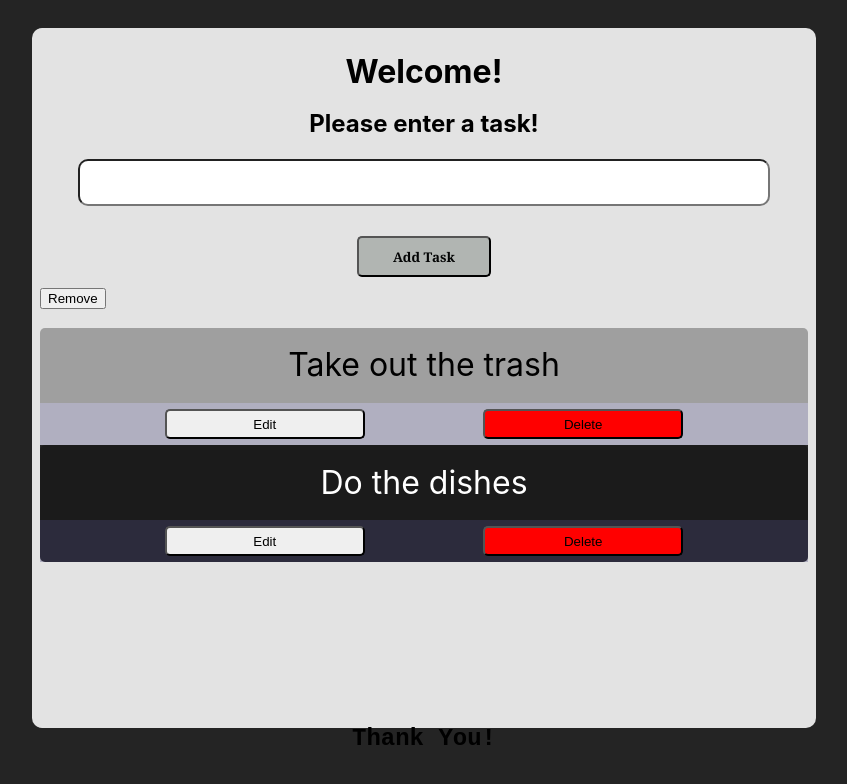
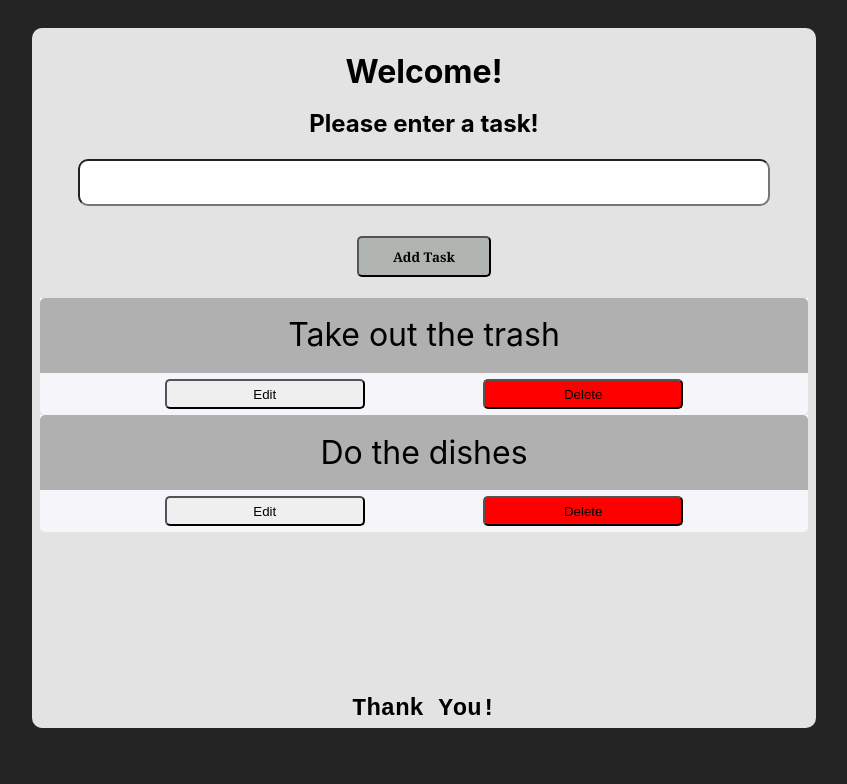
Before and after one commit to metalhead5209/react_Two-Doo, a React (Vite) app: page / in a window 1280 px wide. Shown: the top 784 px of the page, without its empty margins (216-1063 px from the left). Built offline with nearby package versions, Linux system fonts and the light colour scheme.

Commit message:
added delete method

```diff
--- a/src/App.css
+++ b/src/App.css
@@ -65,6 +65,7 @@ h2 {
 
 .todo-list-item {
   font-size: 2em;
+  background-color: rgb(252, 252, 252);
 }
 
 .todo-name-container {
@@ -78,11 +79,6 @@ h2 {
   border-top-right-radius: 5px;
 }
 
-.todo-list-item:nth-of-type(even) {
-  background-color: rgba(0, 0, 0, 0.829);
-  color: white;
-}
-
 .todo-list-item:nth-child(n+1) {
   border-bottom-left-radius: 5px;
   border-bottom-right-radius: 5px;
@@ -91,7 +87,7 @@ h2 {
 .todo-btn-group {
   padding: .2em;
   margin: 0;
-  background-color: rgba(58, 53, 110, 0.3);
+  background-color: rgba(230, 229, 240, 0.3);
   display: flex;
   justify-content: space-evenly;
 }
--- a/src/App.jsx
+++ b/src/App.jsx
@@ -12,20 +12,28 @@ function App() {
 
   const [tasks, setTasks] = useState(_TASKS);
 
-  const storage = localStorage;
-  // storage.setItem("task-data", JSON.stringify(tasks));
 
-  let retrievedData = JSON.parse(storage.getItem("task-data"));
-
-  const todoList = tasks.map((task) => (
-    <Todo id={task.id} name={task.name} key={task.id} />
-  ));
 
   const addTask = (taskName) => {
     const newTask = { id: `td-${nanoid()}`, name: taskName };
-    // storage.setItem("task-data", JSON.stringify(tasks));
-    setTasks([...tasks, newTask]);
+    tasks.push(newTask)
+    setTasks([...tasks]);
   };
+
+  const deleteTask = (id) => {
+    const currentTasks = tasks.filter((task) => id !== task.id)
+    setTasks(currentTasks)
+    console.log(currentTasks)
+  };
+
+  const todoList = tasks.map((task) => (
+    <Todo
+    id={task.id}
+    name={task.name}
+    key={task.id}
+    deleteTask={deleteTask}
+    />
+  ));
 
   return (
     <>
@@ -34,7 +42,7 @@ function App() {
         <h2>Please enter a task!</h2>
 
         <TodoForm addTask={addTask} />
-        <button onClick={() => storage.removeItem('task-data')}>Remove</button>
+
 
         <div className="todo-list-container">
           <ul className="todo-list">{todoList}</ul>
--- a/src/components/Todo.jsx
+++ b/src/components/Todo.jsx
@@ -5,13 +5,23 @@ const Todo = (props) => {
 
 
   return (
-    <li className="todo-list-item" key={props.id}>
+    <li className="todo-list-item" key={props.id} id={props.id}>
       <div className="todo-name-container">
         <p className="todo-name">{props.name}</p>
       </div>
       <div className="todo-btn-group">
-        <button className="todo-action-btn">Edit</button>
-        <button className="todo-action-btn">Delete</button>
+        <button
+        className="todo-action-btn"
+        >
+          Edit
+        </button>
+
+        <button
+        className="todo-action-btn"
+        onClick={() => props.deleteTask(props.id)}
+        >
+          Delete
+          </button>
       </div>
     </li>
   );
--- a/src/components/TodoForm.jsx
+++ b/src/components/TodoForm.jsx
@@ -6,9 +6,13 @@ const TodoForm = (props) => {
   const [ taskName, setTaskName ] = useState('');
 
   const handleSubmit = (e) => {
-    e.preventDefault();
-    props.addTask(taskName);
-    setTaskName('')
+    if (taskName === '') {
+      alert("please enter a task")
+    } else {
+      e.preventDefault();
+      props.addTask(taskName);
+      setTaskName('')
+    }
   };
 
   const handleChange = (e) => {
```
